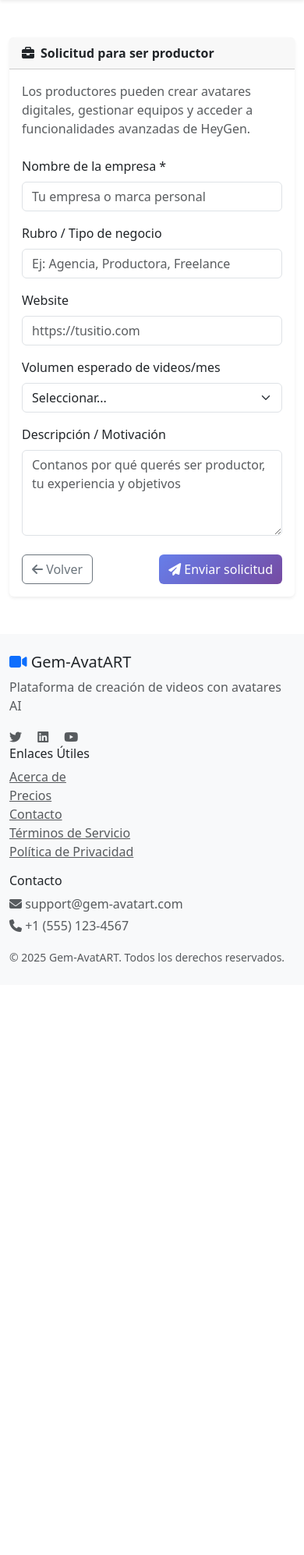
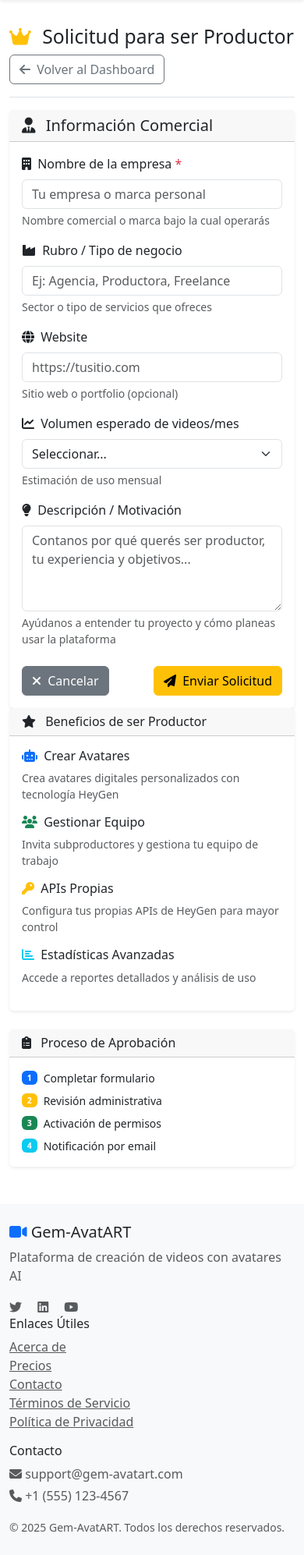
Before and after one commit to emipaz/Gen-AvatART, a Flask app: page /user/request-producer in a window 390 px wide. Shown: the part 56-2050 px from the top of the page at 78% size. Before the commit the page ends 1289 px from the top, so only its background shows below. Run offline with Flask 3, Linux system fonts and the light colour scheme; the visitor is signed in with stand-in values (Sample User, id 1); data that the repository does not hold is empty; some libraries are stand-ins or nearby versions.

Commit message:
feat: Modernizar interfaz formulario request_producer
- UI: Header profesional con icono corona y breadcrumb
- Layout: Columna principal (formulario) + lateral (info)
- UX: Estados visuales diferenciados (pending/approved/form)
- Design: Cards con iconos, badges y colores consistentes
- Info: Panel beneficios productor y proceso aprobación
- Form: Campos con iconos, textos ayuda y validación HTML5
- Responsive: Layout adaptativo para mobile/desktop
- Consistency: Estilo coherente con resto de aplicación

```diff
--- a/app/templates/user/request_producer.html
+++ b/app/templates/user/request_producer.html
@@ -1,205 +1,204 @@
-{#
-==============================================================
-TEMPLATE: REQUEST_PRODUCER - SOLICITUD PARA SER PRODUCTOR
-==============================================================
+{% extends "base.html" %}
 
-Propósito y Funcionalidad:
-- Formulario de solicitud para que usuarios regulares puedan convertirse en productores
-- Permite a los usuarios completar información profesional y comercial requerida
-- Maneja diferentes estados: usuario regular, solicitud pendiente, productor aprobado
-- Recolecta datos comerciales necesarios para evaluación de la solicitud
-
-Contexto de Uso:
-- Accesible desde el dashboard de usuarios regulares o navegación principal
-- Se renderiza desde user.py en la ruta /request-producer (GET y POST)
-- Parte del flujo de upgrade de permisos en la aplicación
-- Gateway para acceder a funcionalidades avanzadas de producción
-
-Variables de Contexto:
-- approved: Boolean - Indica si el usuario ya es productor aprobado
-- existing: Boolean - Indica si ya existe una solicitud pendiente para este usuario
-- Form fields: company_name, business_type, website, expected_volume, motivation
-
-Bootstrap 5 Classes Utilizadas:
-Container y Layout:
-- container: Contenedor responsivo principal
-- my-5: Margin vertical (top y bottom) de 3rem
-- row: Sistema de grid para organización de campos
-- col-md-6, col-12: Columnas responsivas para layout de formulario
-- g-3: Gap/spacing de 1rem entre elementos del grid
-
-Card Component:
-- card: Componente contenedor principal con bordes redondeados
-- shadow-sm: Sombra sutil para elevación visual
-- card-header: Cabecera del card con background diferenciado
-- card-body: Contenido principal del card con padding
-
-Alert Components:
-- alert: Clase base para mensajes de estado
-- alert-success: Alertas de éxito (usuario ya aprobado)
-- alert-info: Alertas informativas (solicitud pendiente)
-
-Form Components:
-- form-label: Etiquetas de formulario con estilos consistentes
-- form-control: Clase base para inputs de texto, textarea, etc.
-- form-select: Estilizado específico para elementos select
-- form-check: Para elementos de checkbox/radio (si se agregan)
-
-Button Components:
-- btn: Clase base para botones
-- btn-primary: Botón principal de envío
-- btn-outline-secondary: Botón secundario con borde
-
-Flexbox y Alignment:
-- d-flex: Display flex para contenedores
-- align-items-center: Alineación vertical centrada
-- justify-content-between: Distribución espaciada entre elementos
-
-Text y Typography:
-- text-muted: Color de texto gris para información secundaria
-- me-2: Margin end de 0.5rem para espaciado de iconos
-
-Spacing:
-- mb-4: Margin bottom de 1.5rem
-- mt-4: Margin top de 1.5rem para separar secciones
-
-Responsive Design:
-- Máximo ancho de 760px para mantener legibilidad
-- Grid responsivo que se adapta en mobile (col-md-6 se convierte en col-12)
-- Form fields que se reorganizan en pantallas pequeñas
-
-Rutas Flask Utilizadas:
-- {{ url_for('user.request_producer') }}: Endpoint POST para envío del formulario
-- {{ url_for('main.index') }}: Redirección al inicio para cancelar
-
-Font Awesome Icons:
-- fas fa-briefcase: Ícono de maletín para representar trabajo/empresa
-- fas fa-check-circle: Ícono de confirmación para estado aprobado
-- fas fa-clock: Ícono de reloj para solicitud pendiente
-- fas fa-arrow-left: Ícono de flecha para botón de volver
-- fas fa-paper-plane: Ícono de avión de papel para enviar solicitud
-
-Form Fields y Validación:
-- company_name: Campo requerido, nombre de empresa/marca personal
-- business_type: Campo opcional, tipo de negocio o rubro
-- website: Campo URL opcional con validación automática HTML5
-- expected_volume: Select con opciones predefinidas de volumen mensual
-- motivation: Textarea para descripción y motivación detallada
-
-Estados y Lógica Condicional:
-- Estado 1: Usuario regular (formulario activo)
-- Estado 2: Solicitud pendiente (formulario deshabilitado + alerta info)
-- Estado 3: Productor aprobado (formulario deshabilitado + alerta success)
-- Botón de envío se deshabilita condicionalmente
-
-Características UX:
-- Información contextual sobre qué significa ser productor
-- Feedback visual claro sobre el estado actual del usuario
-- Formulario progresivo con campos opcionales y requeridos claramente marcados
-- Placeholders informativos para guiar al usuario
-- Validación HTML5 integrada para campos específicos
-- Navegación clara con opción de cancelar
-#}
-
-{% extends "base.html" %}
-{% block title %}Solicitar ser productor - Gem-AvatART{% endblock %}
+{% block title %}Solicitar ser Productor - Gem-AvatART{% endblock %}
 
 {% block content %}
-<!-- Contenedor principal con ancho máximo para formulario -->
-<div class="container my-5" style="max-width: 760px;">
-
-  <!-- Card principal del formulario -->
-  <div class="card shadow-sm">
-
-    <!-- Cabecera del card con ícono y título -->
-    <div class="card-header d-flex align-items-center">
-      <i class="fas fa-briefcase me-2"></i>
-      <strong>Solicitud para ser productor</strong>
+<div class="container-fluid">
+    <div class="d-flex justify-content-between flex-wrap flex-md-nowrap align-items-center pt-3 pb-2 mb-3 border-bottom">
+        <h1 class="h2">
+            <i class="fas fa-crown me-2 text-warning"></i>
+            Solicitud para ser Productor
+        </h1>
+        <div class="btn-toolbar mb-2 mb-md-0">
+            <a href="{{ url_for('user.dashboard') }}" class="btn btn-outline-secondary">
+                <i class="fas fa-arrow-left me-1"></i>
+                Volver al Dashboard
+            </a>
+        </div>
     </div>
 
-    <!-- Contenido principal del formulario -->
-    <div class="card-body">
+    <div class="row">
+        <div class="col-lg-8">
+            {% if approved %}
+                <!-- Usuario ya es productor -->
+                <div class="card border-success">
+                    <div class="card-body text-center py-5">
+                        <i class="fas fa-check-circle fa-4x text-success mb-3"></i>
+                        <h3 class="text-success">¡Ya eres Productor!</h3>
+                        <p class="text-muted">Tu cuenta ya tiene permisos de productor activos.</p>
+                        <a href="{{ url_for('producer.dashboard') }}" class="btn btn-success">
+                            <i class="fas fa-tachometer-alt me-1"></i>
+                            Ir al Dashboard de Productor
+                        </a>
+                    </div>
+                </div>
+            {% elif existing %}
+                <!-- Solicitud pendiente -->
+                <div class="card border-warning">
+                    <div class="card-body text-center py-5">
+                        <i class="fas fa-clock fa-4x text-warning mb-3"></i>
+                        <h3 class="text-warning">Solicitud en Proceso</h3>
+                        <p class="text-muted">Ya tienes una solicitud pendiente de revisión por parte del administrador.</p>
+                        <p class="small text-muted">Te contactaremos pronto por email.</p>
+                        <a href="{{ url_for('user.dashboard') }}" class="btn btn-outline-warning">
+                            <i class="fas fa-home me-1"></i>
+                            Volver al Dashboard
+                        </a>
+                    </div>
+                </div>
+            {% else %}
+                <!-- Formulario de solicitud -->
+                <div class="card">
+                    <div class="card-header">
+                        <h5 class="card-title mb-0">
+                            <i class="fas fa-user-tie me-2"></i>
+                            Información Comercial
+                        </h5>
+                    </div>
+                    <div class="card-body">
+                        <div class="alert alert-info">
+                            <i class="fas fa-info-circle me-2"></i>
+                            <strong>Los productores pueden:</strong> crear avatares digitales, gestionar equipos y acceder a funcionalidades avanzadas de HeyGen.
+                        </div>
 
-      <!-- Descripción explicativa de los beneficios de ser productor -->
-      <p class="text-muted mb-4">
-        Los productores pueden crear avatares digitales, gestionar equipos y acceder a funcionalidades avanzadas de HeyGen.
-      </p>
+                        <form method="POST" action="{{ url_for('user.request_producer') }}">
+                            <div class="row">
+                                <div class="col-md-6 mb-3">
+                                    <label for="company_name" class="form-label">
+                                        <i class="fas fa-building me-1"></i>
+                                        Nombre de la empresa <span class="text-danger">*</span>
+                                    </label>
+                                    <input type="text" class="form-control" id="company_name" name="company_name" required
+                                           placeholder="Tu empresa o marca personal">
+                                    <div class="form-text">Nombre comercial o marca bajo la cual operarás</div>
+                                </div>
 
-      <!-- Alertas de estado según la condición del usuario -->
-      {% if approved %}
-        <!-- Usuario ya es productor aprobado -->
-        <div class="alert alert-success">
-          <i class="fas fa-check-circle"></i> Ya sos productor autorizado.
-        </div>
-      {% elif existing %}
-        <!-- Usuario tiene solicitud pendiente -->
-        <div class="alert alert-info">
-          <i class="fas fa-clock"></i> Ya tenés una solicitud pendiente. Te avisaremos por email.
-        </div>
-      {% endif %}
+                                <div class="col-md-6 mb-3">
+                                    <label for="business_type" class="form-label">
+                                        <i class="fas fa-industry me-1"></i>
+                                        Rubro / Tipo de negocio
+                                    </label>
+                                    <input type="text" class="form-control" id="business_type" name="business_type"
+                                           placeholder="Ej: Agencia, Productora, Freelance">
+                                    <div class="form-text">Sector o tipo de servicios que ofreces</div>
+                                </div>
+                            </div>
 
-      <!-- Formulario de solicitud para productor -->
-      <form method="POST" action="{{ url_for('user.request_producer') }}">
+                            <div class="row">
+                                <div class="col-md-6 mb-3">
+                                    <label for="website" class="form-label">
+                                        <i class="fas fa-globe me-1"></i>
+                                        Website
+                                    </label>
+                                    <input type="url" class="form-control" id="website" name="website"
+                                           placeholder="https://tusitio.com">
+                                    <div class="form-text">Sitio web o portfolio (opcional)</div>
+                                </div>
 
-        <!-- Grid responsivo para organizar campos del formulario -->
-        <div class="row g-3">
+                                <div class="col-md-6 mb-3">
+                                    <label for="expected_volume" class="form-label">
+                                        <i class="fas fa-chart-line me-1"></i>
+                                        Volumen esperado de videos/mes
+                                    </label>
+                                    <select class="form-select" id="expected_volume" name="expected_volume">
+                                        <option value="">Seleccionar...</option>
+                                        <option value="1-10">1-10 videos/mes</option>
+                                        <option value="10-50">10-50 videos/mes</option>
+                                        <option value="50-100">50-100 videos/mes</option>
+                                        <option value="100+">Más de 100 videos/mes</option>
+                                    </select>
+                                    <div class="form-text">Estimación de uso mensual</div>
+                                </div>
+                            </div>
 
-          <!-- Campo requerido: Nombre de empresa -->
-          <div class="col-md-6">
-            <label class="form-label">Nombre de la empresa *</label>
-            <input type="text" name="company_name" class="form-control" required
-                   placeholder="Tu empresa o marca personal">
-          </div>
+                            <div class="mb-4">
+                                <label for="motivation" class="form-label">
+                                    <i class="fas fa-lightbulb me-1"></i>
+                                    Descripción / Motivación
+                                </label>
+                                <textarea class="form-control" id="motivation" name="motivation" rows="4"
+                                          placeholder="Contanos por qué querés ser productor, tu experiencia y objetivos..."></textarea>
+                                <div class="form-text">Ayúdanos a entender tu proyecto y cómo planeas usar la plataforma</div>
+                            </div>
 
-          <!-- Campo opcional: Tipo de negocio -->
-          <div class="col-md-6">
-            <label class="form-label">Rubro / Tipo de negocio</label>
-            <input type="text" name="business_type" class="form-control"
-                   placeholder="Ej: Agencia, Productora, Freelance">
-          </div>
-
-          <!-- Campo opcional: Website con validación URL -->
-          <div class="col-12">
-            <label class="form-label">Website</label>
-            <input type="url" name="website" class="form-control"
-                   placeholder="https://tusitio.com">
-          </div>
-
-          <!-- Campo select: Volumen esperado de producción -->
-          <div class="col-md-6">
-            <label class="form-label">Volumen esperado de videos/mes</label>
-            <select name="expected_volume" class="form-select">
-              <option value="">Seleccionar...</option>
-              <option value="1-10">1-10 videos</option>
-              <option value="11-50">11-50 videos</option>
-              <option value="51-100">51-100 videos</option>
-              <option value="100+">Más de 100 videos</option>
-            </select>
-          </div>
-
-          <!-- Campo textarea: Motivación y experiencia -->
-          <div class="col-12">
-            <label class="form-label">Descripción / Motivación</label>
-            <textarea name="motivation" rows="4" class="form-control"
-                   placeholder="Contanos por qué querés ser productor, tu experiencia y objetivos"></textarea>
-          </div>
+                            <div class="d-flex justify-content-between">
+                                <a href="{{ url_for('user.dashboard') }}" class="btn btn-secondary">
+                                    <i class="fas fa-times me-1"></i>
+                                    Cancelar
+                                </a>
+                                <button type="submit" class="btn btn-warning">
+                                    <i class="fas fa-paper-plane me-1"></i>
+                                    Enviar Solicitud
+                                </button>
+                            </div>
+                        </form>
+                    </div>
+                </div>
+            {% endif %}
         </div>
 
-        <!-- Botones de acción: Volver y Enviar -->
-        <div class="d-flex justify-content-between mt-4">
+        <div class="col-lg-4">
+            <!-- Panel informativo -->
+            <div class="card">
+                <div class="card-header">
+                    <h6 class="card-title mb-0">
+                        <i class="fas fa-star me-2"></i>
+                        Beneficios de ser Productor
+                    </h6>
+                </div>
+                <div class="card-body">
+                    <div class="mb-3">
+                        <h6><i class="fas fa-robot me-1 text-primary"></i> Crear Avatares</h6>
+                        <p class="small text-muted mb-0">Crea avatares digitales personalizados con tecnología HeyGen</p>
+                    </div>
 
-          <!-- Botón secundario: Volver al inicio -->
-          <a href="{{ url_for('main.index') }}" class="btn btn-outline-secondary">
-            <i class="fas fa-arrow-left"></i> Volver
-          </a>
+                    <div class="mb-3">
+                        <h6><i class="fas fa-users me-1 text-success"></i> Gestionar Equipo</h6>
+                        <p class="small text-muted mb-0">Invita subproductores y gestiona tu equipo de trabajo</p>
+                    </div>
 
-          <!-- Botón principal: Enviar solicitud (condicional) -->
-          <button type="submit" class="btn btn-primary" {% if existing or approved %}disabled{% endif %}>
-            <i class="fas fa-paper-plane"></i> Enviar solicitud
-          </button>
+                    <div class="mb-3">
+                        <h6><i class="fas fa-key me-1 text-warning"></i> APIs Propias</h6>
+                        <p class="small text-muted mb-0">Configura tus propias APIs de HeyGen para mayor control</p>
+                    </div>
+
+                    <div class="mb-3">
+                        <h6><i class="fas fa-chart-bar me-1 text-info"></i> Estadísticas Avanzadas</h6>
+                        <p class="small text-muted mb-0">Accede a reportes detallados y análisis de uso</p>
+                    </div>
+                </div>
+            </div>
+
+            <!-- Panel de proceso -->
+            <div class="card mt-4">
+                <div class="card-header">
+                    <h6 class="card-title mb-0">
+                        <i class="fas fa-clipboard-list me-2"></i>
+                        Proceso de Aprobación
+                    </h6>
+                </div>
+                <div class="card-body">
+                    <div class="small">
+                        <div class="d-flex align-items-center mb-2">
+                            <span class="badge bg-primary me-2">1</span>
+                            <span>Completar formulario</span>
+                        </div>
+                        <div class="d-flex align-items-center mb-2">
+                            <span class="badge bg-warning me-2">2</span>
+                            <span>Revisión administrativa</span>
+                        </div>
+                        <div class="d-flex align-items-center mb-2">
+                            <span class="badge bg-success me-2">3</span>
+                            <span>Activación de permisos</span>
+                        </div>
+                        <div class="d-flex align-items-center">
+                            <span class="badge bg-info me-2">4</span>
+                            <span>Notificación por email</span>
+                        </div>
+                    </div>
+                </div>
+            </div>
         </div>
-      </form>
     </div>
-  </div>
 </div>
 {% endblock %}
```
Also changed, not shown: app/templates/user/request_producer_old.html (added, +205 -0 lines).
